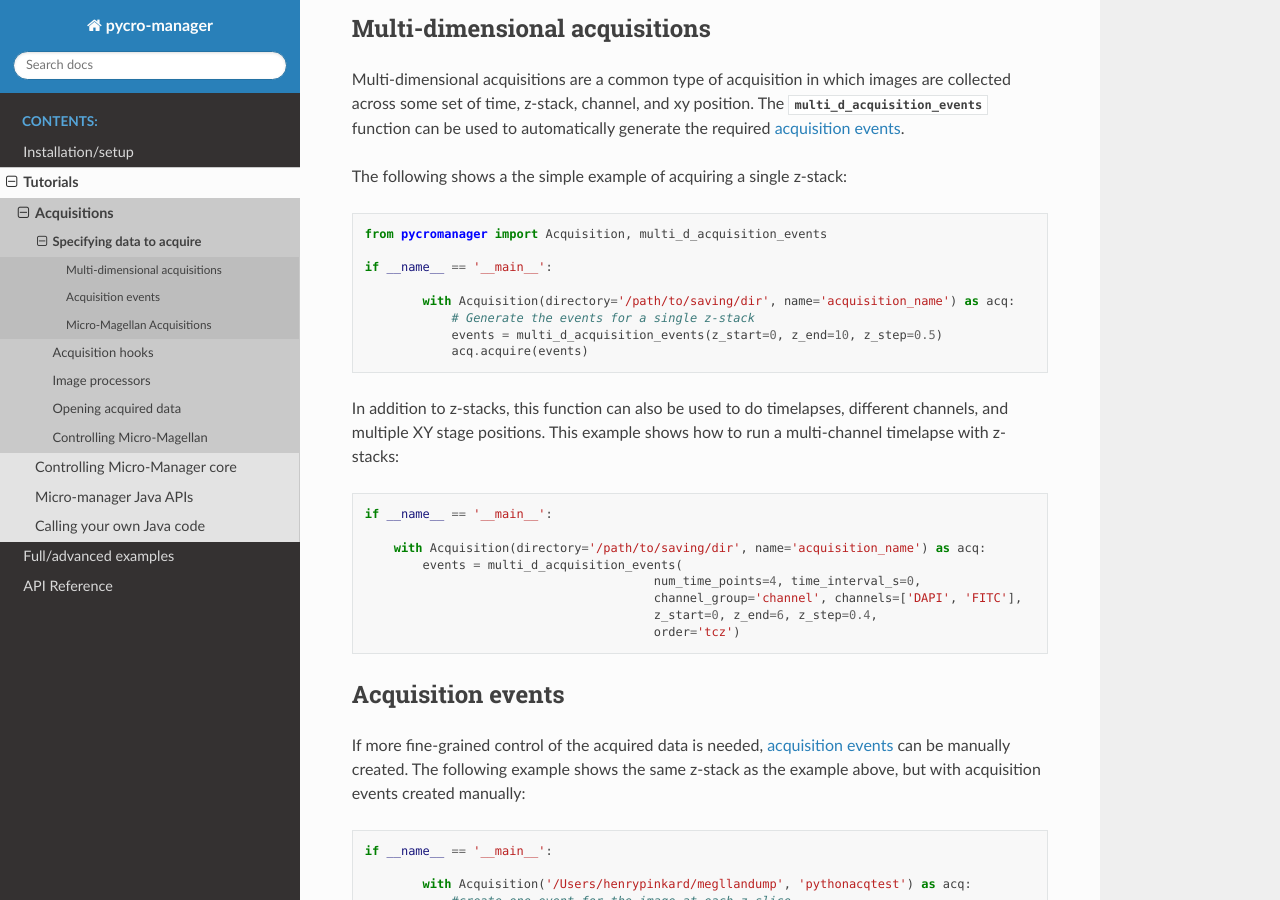
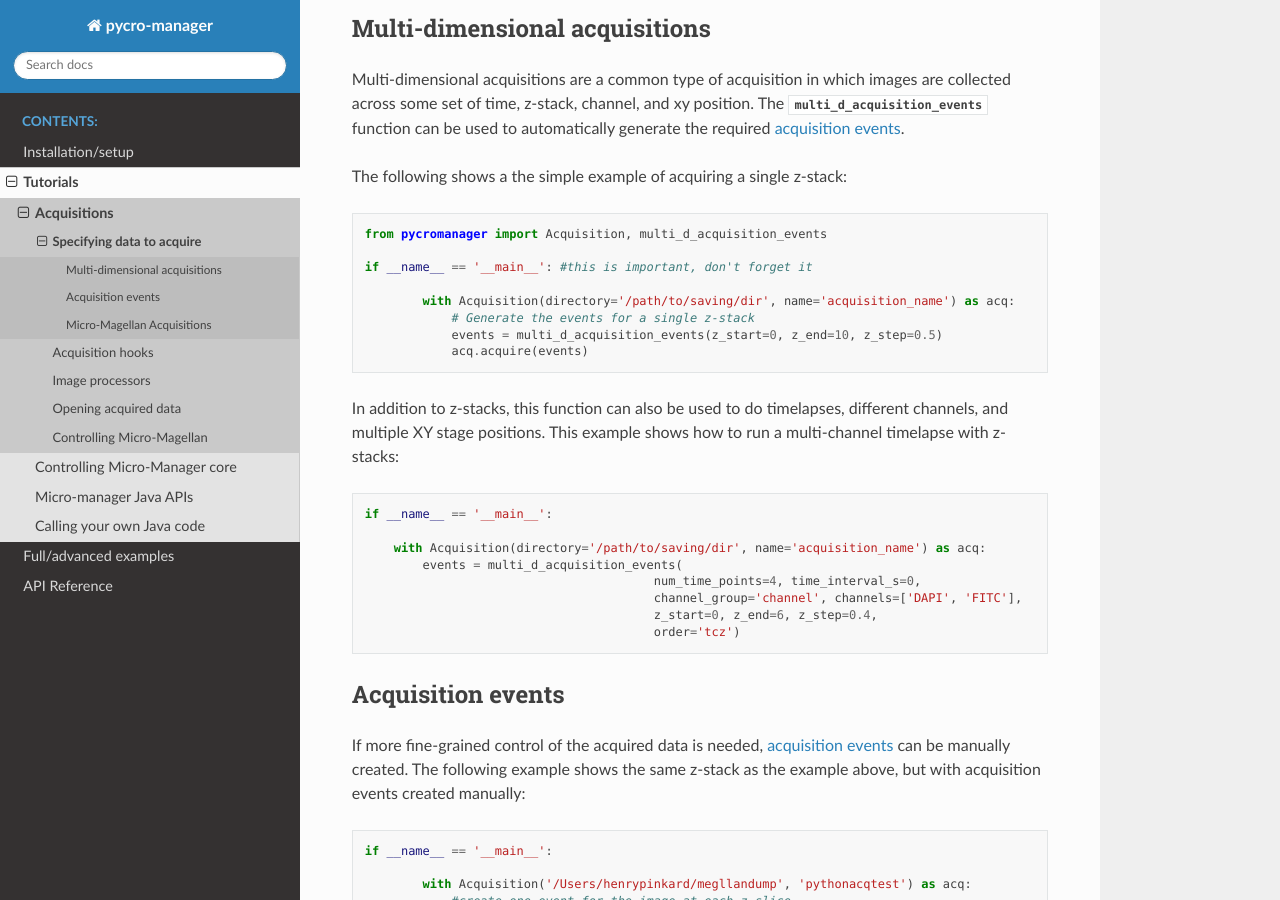
Before and after one commit to micro-manager/pycro-manager, a Sphinx documentation site: the page built from docs/source/acq_intro.rst, in a window 1280 px wide and 900 px high, scrolled down 372 px. Built offline with Sphinx 7.4.7 and the Read the Docs theme 2.0.0, drawn with Linux system fonts in a browser that asks for light colours.

Commit message:
small doc change

```diff
--- a/docs/source/acq_intro.rst
+++ b/docs/source/acq_intro.rst
@@ -22,7 +22,7 @@ The following shows a the simple example of acquiring a single z-stack:
 
 	from pycromanager import Acquisition, multi_d_acquisition_events
 
-	if __name__ == '__main__':
+	if __name__ == '__main__': #this is important, don't forget it
 
 		with Acquisition(directory='/path/to/saving/dir', name='acquisition_name') as acq:
 		    # Generate the events for a single z-stack
```
